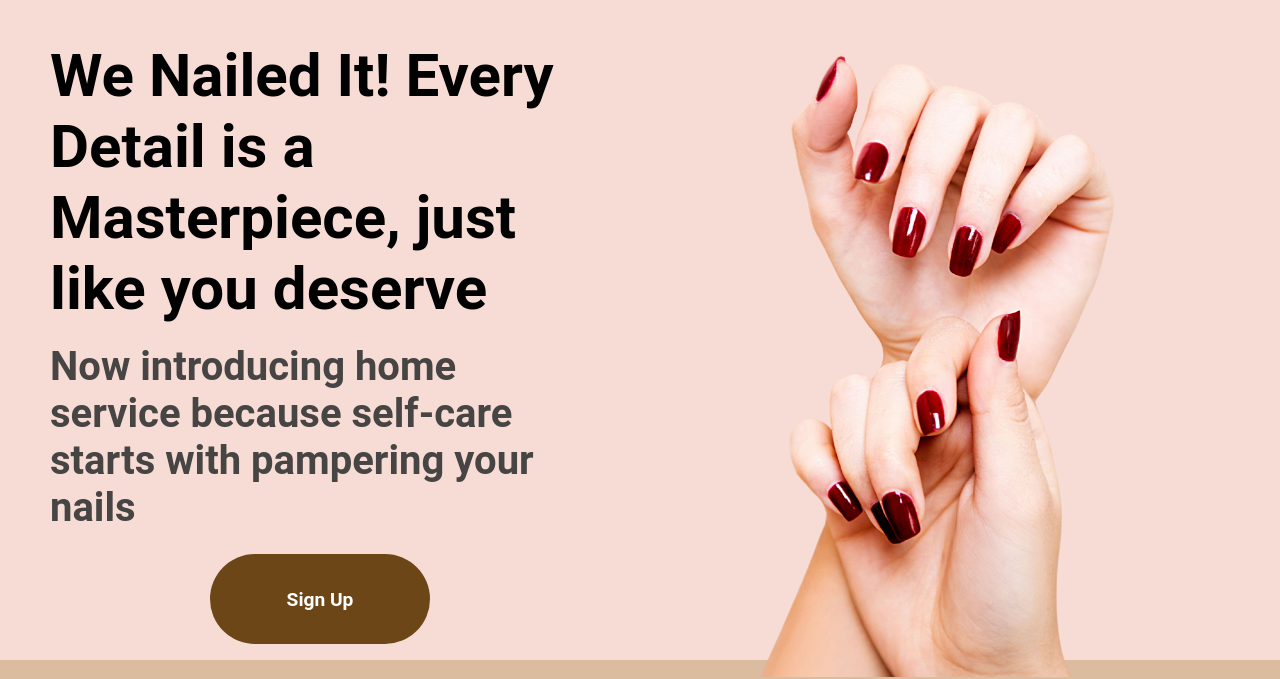
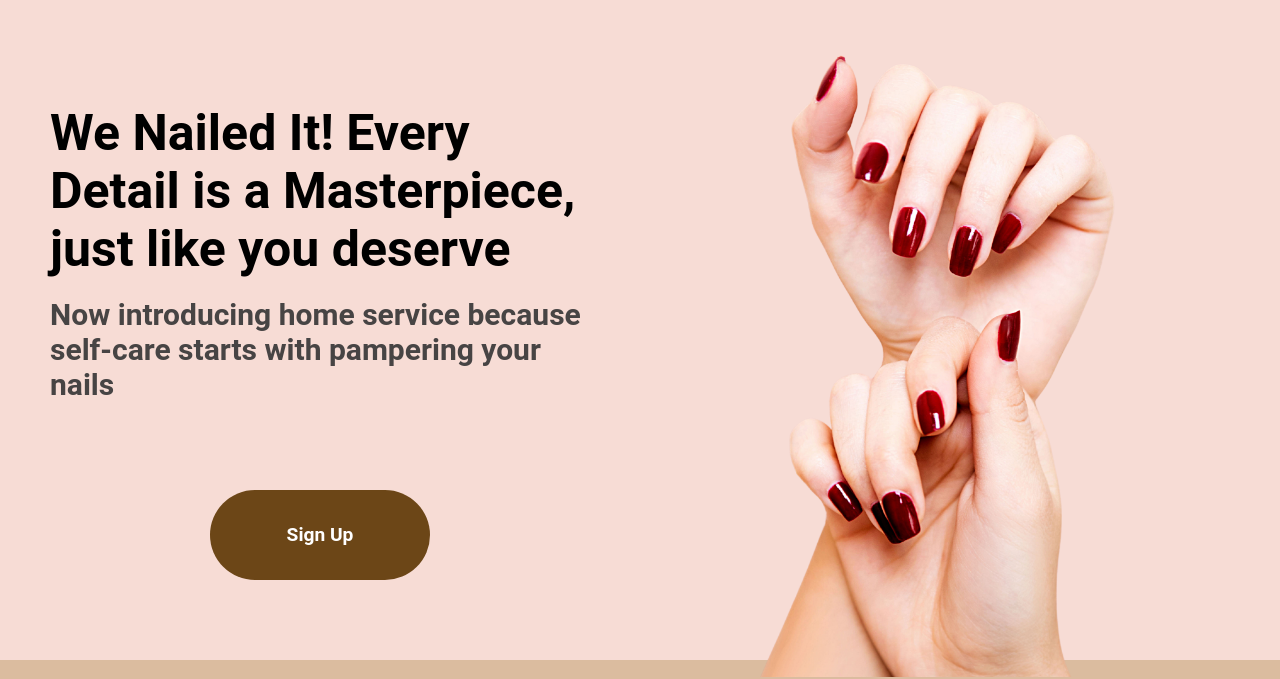
Before and after one commit to Otuzji/Vivinails, a plain HTML site: page index.html in a window 1280 px wide. Shown: the part 148-827 px from the top of the page. Drawn offline with Linux system fonts and the light colour scheme.

Commit message:
font size

```diff
--- a/styles.css
+++ b/styles.css
@@ -186,13 +186,13 @@ color: rgb(59, 57, 57);
 
 
     .headertext h1{
-        font-size: 60px;
+        font-size: 50px;
         color: #000;
         text-align: left;
     }
 
     .headertext h3{
-        font-size: 40px;
+        font-size: 30px;
         text-align: left;
 
     }
```
